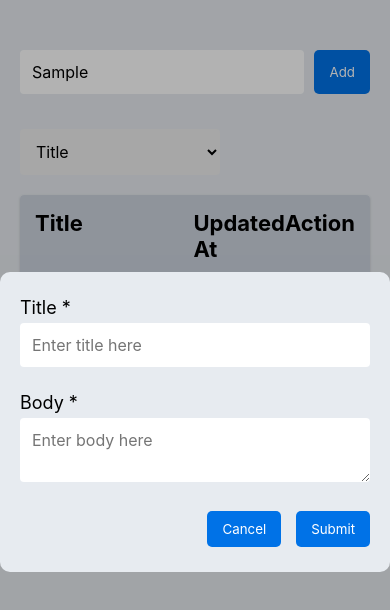
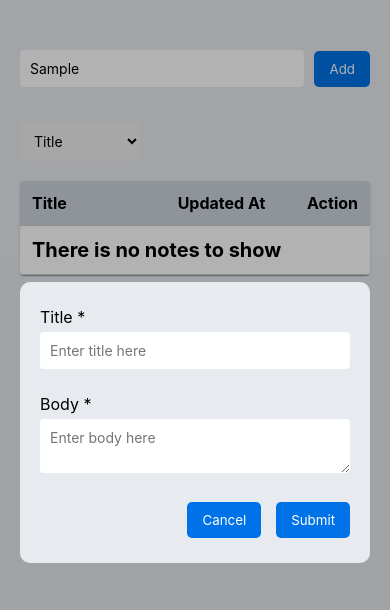
Before and after one commit to PankajTMB/Notes-CURD, a React (Create React App) app: page / in a window 390 px wide. Both pictures are taken after typing "Sample" into the empty fields and a click on the button "Add". Shown: the top 610 px of the page. Built offline with nearby package versions, Linux system fonts and the light colour scheme.

Commit message:
Add responsive css

```diff
--- a/src/index.css
+++ b/src/index.css
@@ -48,6 +48,7 @@ button {
 .note_header {
   display: flex;
   gap: 10px;
+  align-items: center;
   margin-bottom: 35px;
 }
 
@@ -64,6 +65,10 @@ button {
   font-size: 22px;
 }
 
+.note_title {
+  font-size: 20px;
+}
+
 .note_list {
   margin-top: 20px;
   border-radius: 4px;
@@ -75,8 +80,15 @@ button {
 .note_item {
   display: grid;
   grid-template-columns: 1fr 0.4fr 0.2fr;
+  gap: 10px;
+  align-items: center;
+  text-align: center;
   padding: 15px;
   border-bottom: 1px solid #ccc;
+}
+
+.note_item> :first-child {
+  text-align: left;
 }
 
 .note_item:nth-child(odd) {
@@ -91,10 +103,11 @@ button {
 .note_icons {
   display: flex;
   gap: 10px;
+  align-items: center;
   justify-content: flex-end;
 }
 
-.note_message{
+.note_message {
   display: block;
 }
 
@@ -148,6 +161,43 @@ button {
   display: flex;
   align-items: center;
   justify-content: center;
-  padding: 50px 0;
+  padding: 50px 20px;
   overflow: auto;
 }
+
+@media only screen and (max-width: 767px) {
+  .form_control-select {
+    max-width: 120px;
+  }
+
+  .note_item {
+    padding: 12px;
+    grid-template-columns: 1fr 0.7fr 80px;
+  }
+
+  .note_icons {
+    gap: 5px
+  }
+
+  .note_icons svg {
+    height: 15px;
+  }
+
+  .note_list_heading,
+  .form_label {
+    font-size: 16px;
+  }
+
+  .note_title {
+    font-size: 14px;
+  }
+
+  .nodata_message {
+    font-size: 20px;
+  }
+
+  .form_control {
+    padding: 10px;
+    font-size: 14px;
+  }
+}
```
